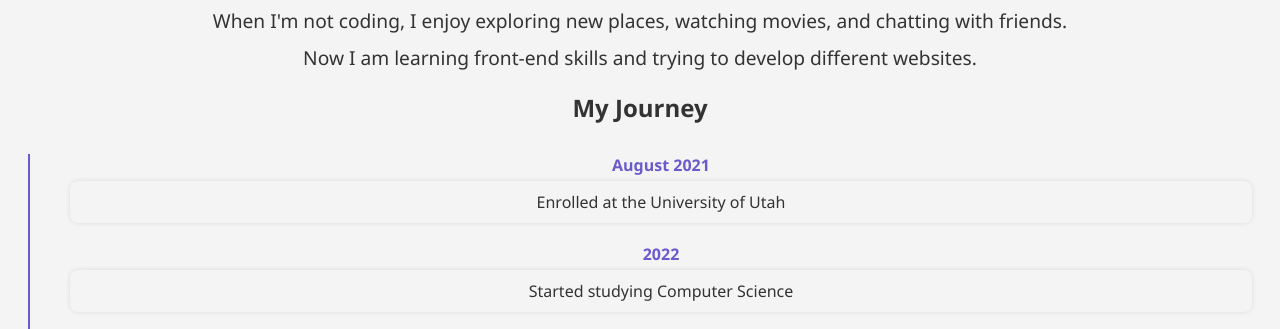
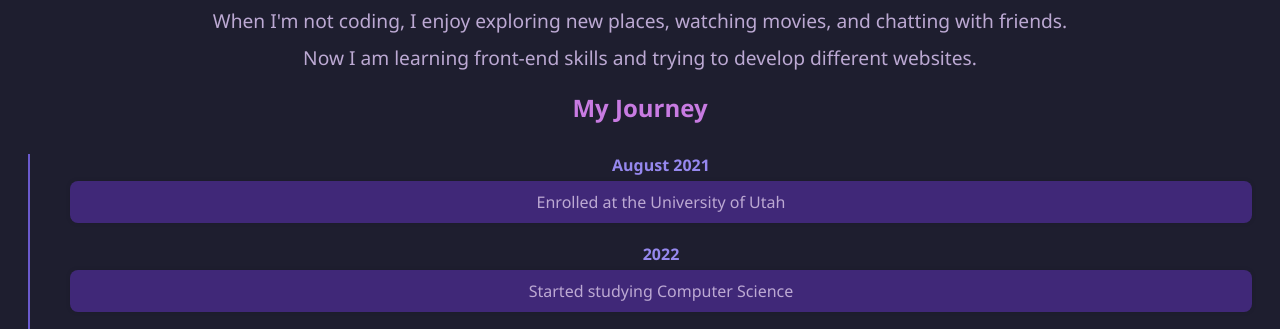
Before and after one commit to berylchen3/berylchen3.github.io, a plain HTML site: page about.html in a window 1280 px wide. Shown: the part 444-773 px from the top of the page. Drawn offline with Linux system fonts and the light colour scheme.

Commit message:
Update colors to make color theme consistent

```diff
--- a/about.html
+++ b/about.html
@@ -9,14 +9,18 @@
         body {
             font-family: 'Segoe UI', Tahoma, Geneva, Verdana, sans-serif;
             text-align: center;
-            background-color: #f4f4f4;
-            color: #333;
+            background-color: #1e1e2f;
+            color: #bca9d3;
             padding: 20px;
         }
 
         h1 {
             font-size: 2.5rem;
             color: #6a5acd;
+        }
+
+        h2{
+            color: #c87be2;
         }
 
         ul {
--- a/styles.css
+++ b/styles.css
@@ -44,12 +44,12 @@
 
 .timeline-date {
     font-weight: bold;
-    color: #6a5acd;
+    color: #9688ee;
     margin-bottom: 5px;
 }
 
 .timeline-content {
-    background: #f4f4f4;
+    background: #402878;
     padding: 10px 15px;
     border-radius: 8px;
     box-shadow: 0 0 5px rgba(0, 0, 0, 0.1);
@@ -110,12 +110,12 @@
     box-shadow: 0 0 10px rgba(0, 0, 0, 0.5);
 }
 
-
+/*back home button set up (currently for cv.html)*/
 .back-to-home {
     display: block;
     text-align: center;
     margin-top: 20px;
-    color: purple;
+    color: #c87be2;
     text-decoration: none;
 }
 
```
Also changed, not shown: cv.html (+9 -0 lines).
